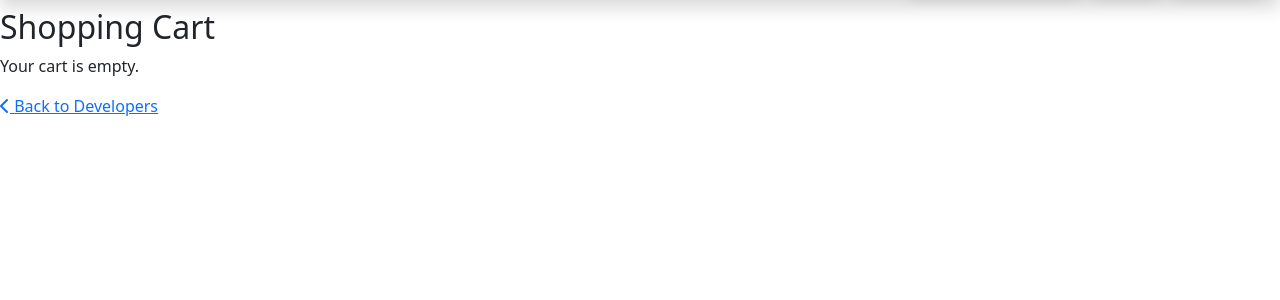
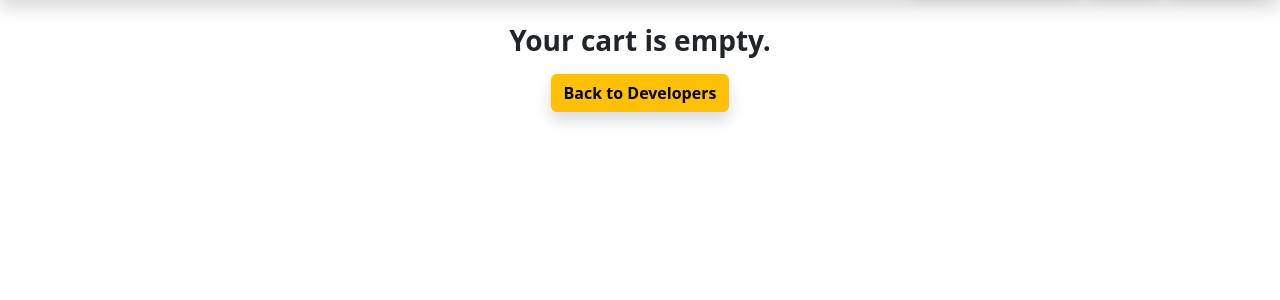
Before and after one commit to adampgiles/CI_PP4_SD, a Django app: template cart/templates/cart/cart.html in a window 1280 px wide. Shown: the part 62-362 px from the top of the page. Run offline with Django 4.2, Linux system fonts and the light colour scheme; the template is opened without the code that fills it, so the values that code supplies are empty; parts of the project's set-up code (start-up, migrations or seed data) failed here and were passed over; some libraries are stand-ins or nearby versions.

Commit message:
style: updated layout and styles for cart, checkout and contact us templates

```diff
--- a/cart/templates/cart/cart.html
+++ b/cart/templates/cart/cart.html
@@ -2,40 +2,61 @@
 {% load static %}
 
 {% block content %}
-<h2>Shopping Cart</h2>
+
+
 {% if cart_items %}
+    <div class="container text-center">
+        <div class="row justify-content-center align-items-center">
+            <div class="col-12 col-md-6">
+                <h2 class="my-2 fw-bolder">Shopping Cart</h2>
+                <a class="btn btn-sm btn-warning shadow my-4 fw-bolder" href="{% url 'developers' %}">Back to Developers</a>
+            </div>
+        </div>
+    </div>
+    <div class="container text-center">
         {% for item in cart_items %}
-
-        <img src="{{ item.product.image.url }}">
-        <p><strong>{{ item.developer.profile_name }}</strong></p>
-        <p>£{{ item.developer.price }}</p>
+            <div class="row rounded m-2 p-2 shadow border-bottom border-top border-2 border-primary border-opacity-75 justify-content-center align-items-center">
+                <div class="col-12 col-md-4">
+                    {% if developer.image %}
+                    <img class="dev-image" src="{{ developer.image.url }}" alt="{{ developer.profile_name }}">
+                    {% else %}
+                    <img class="dev-image" src="{{ MEDIA_URL }}no-image.jpg" alt="-- NO IMAGE --">
+                    {% endif %}
+                </div>
+                <div class="col-12 col-md-4">
+                    <p class="fs-3 m-2"><strong>{{ item.developer.profile_name }}</strong></p>
+                    <p class="fs-4 m-2">£{{ item.developer.price }}</p>
+                </div>
+                <div class="col-12 col-md-4">
                     <form class="form" action="{% url 'remove_from_cart' item.developer.id %}" method="POST">
                         {% csrf_token %}
-            <input type="submit" value="X">
+                        <input class="btn btn-sm btn-danger shadow m-1 fw-bolder" type="submit" value="Remove from Cart">
                         <input type="hidden" name="redirect_url" value="{{ request.path }}">
                     </form>
-
+                </div>
+            </div>
         {% endfor %}
-
-    <h6><strong>Bag Total: £{{ total|floatformat:2 }}</strong></h6>
-
-    <a href="{% url 'checkout' %}">
+        <div class="row rounded m-2 p-2 justify-content-center align-items-center">
+            <div class="col-12 col-md-6">
+                <h3 class="my-2 fw-bolder">Bag Total: £{{ total|floatformat:2 }}</h3>
+                <a class="btn btn-primary shadow my-2 fw-bolder" href="{% url 'checkout' %}">
                     <span>Secure Checkout</span>
                     <span class="icon">
                         <i class="fas fa-lock"></i>
                     </span>
                 </a>
-
+            </div>
+        </div>
+    </div>
 {% else %}
-
-    <p>Your cart is empty.</p>
-    <a href="{% url 'developers' %}">
-        <span class="icon">
-            <i class="fas fa-chevron-left"></i>
-        </span>
-        <span>Back to Developers</span>
-    </a>
-
+    <div class="container text-center">
+        <div class="row rounded m-2 p-2 justify-content-center align-items-center">
+            <div class="col-12 col-md-6">
+                <h3 class="my-2 fw-bolder">Your cart is empty.</h3>
+                <a class="btn btn-warning shadow my-2 fw-bolder" href="{% url 'developers' %}">Back to Developers</a>
+            </div>
+        </div>
+    </div>
 {% endif %}
 
 {% endblock %}
--- a/developers/templates/developers/developer_profile.html
+++ b/developers/templates/developers/developer_profile.html
@@ -32,7 +32,6 @@
             {% if show_posts is False %}
                 {% if posts|length > 0 %}
                     <p class="fw-bolder my-1 m-0 fs-1 text-primary h-25">£{{ developer.price }}</p>
-
                     {% if request.user.is_authenticated %}
                         {% if developer.user != request.user %}
                             <form class="form" action="{% url 'add_to_cart' developer.id %}" method="POST">
@@ -101,8 +100,8 @@
                         {% else %}
                             <img class="dev-image" src="{{ MEDIA_URL }}no-image.jpg" alt="-- NO IMAGE --">
                         {% endif %}
-                    {% endif %}
                         <p class="post-content">{{ post.content }}</p>
+                    {% else %}
                         {% if request.user.is_authenticated %}
                             {% if developer.user != request.user %}
                                 <form class="form" action="{% url 'add_to_cart' developer.id %}" method="POST">
@@ -115,6 +114,7 @@
                             {% endif %}
                         {% else %}
                             <a class="btn btn-warning shadow m-0 fw-bolder my-2" href="{% url 'account_login' %}">Login to view or purchase access to post content</a>
+                        {% endif %}
                     {% endif %}
                 </div>
             </div>
```
Also changed, not shown: checkout/templates/checkout/checkout.html (+35 -18 lines), checkout/templates/checkout/checkout_success.html (+8 -3 lines), contactus/templates/contactus/contact_us.html (+21 -11 lines). Lines whose indentation alone changed are shown as unchanged.
